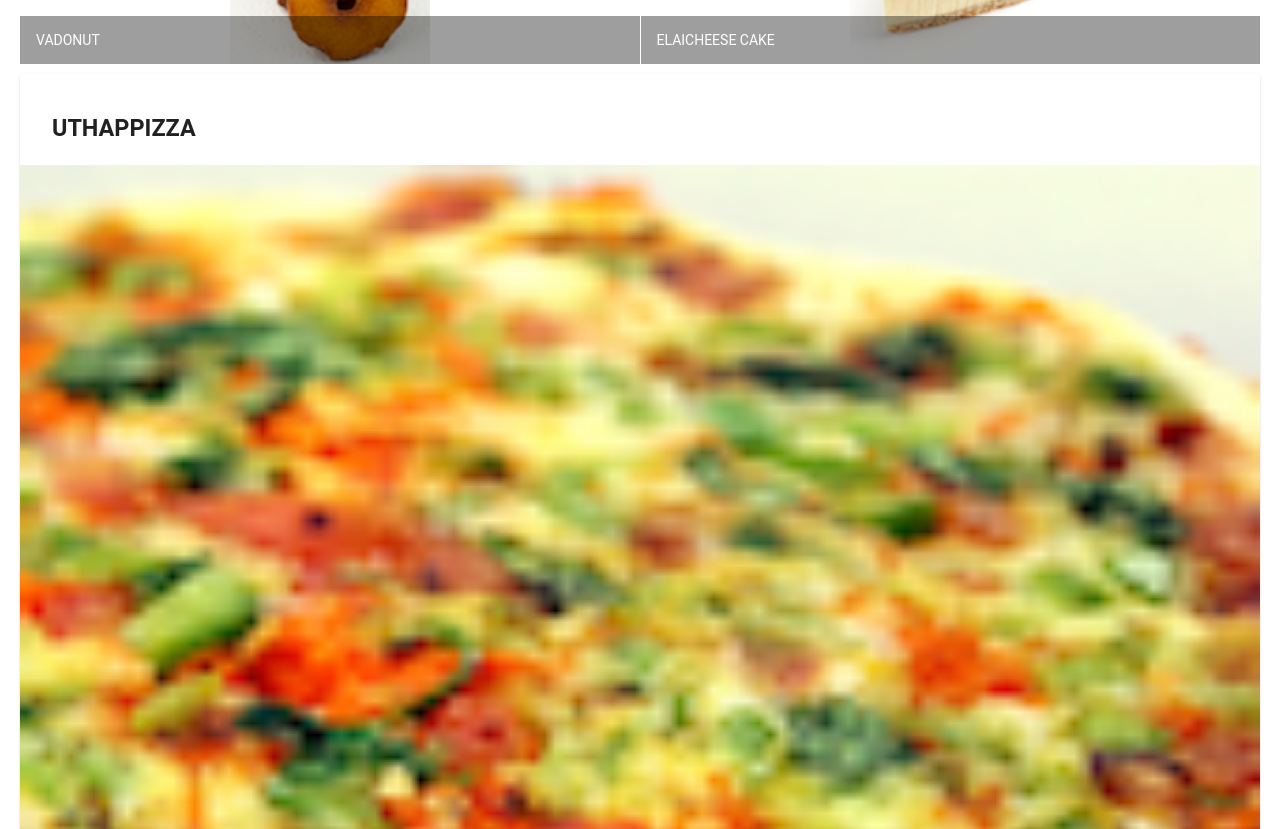
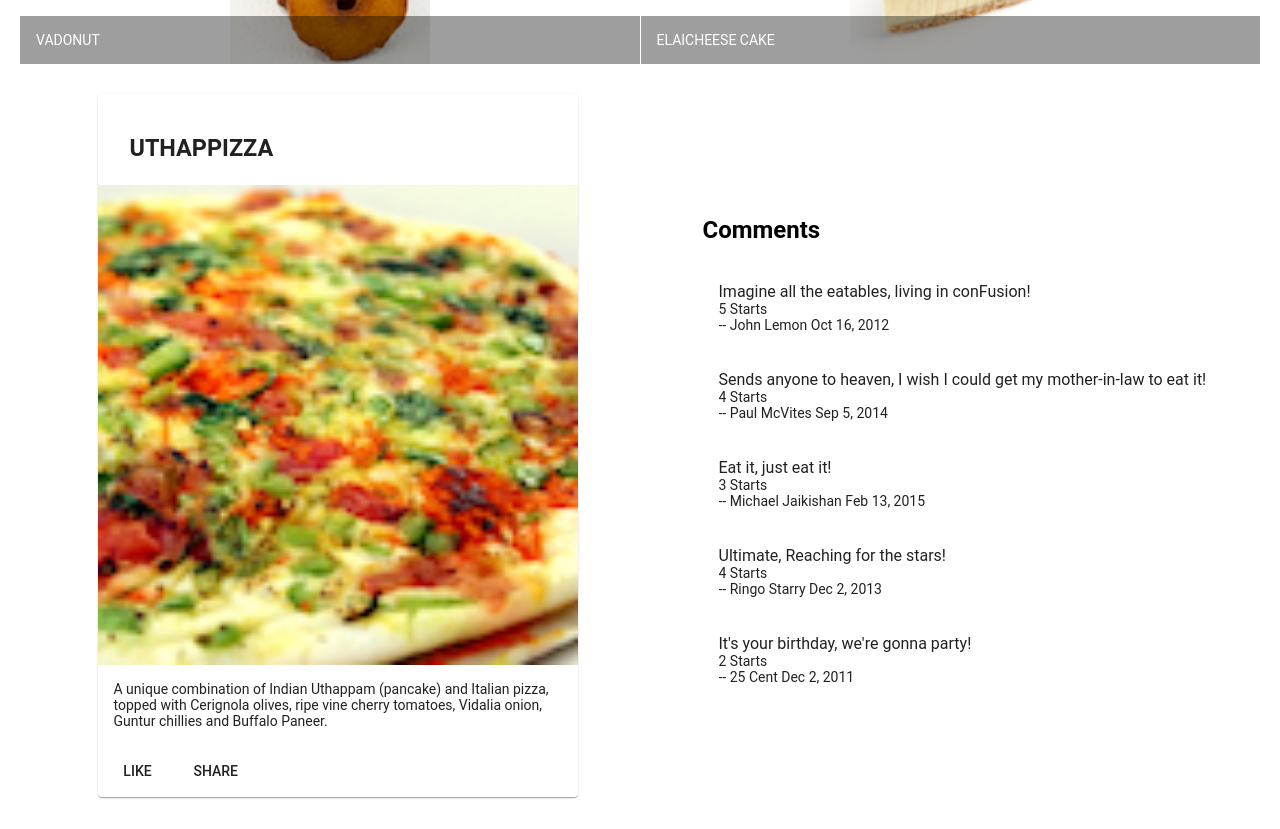
Before and after one commit to devniel93/angular-restaurant-app, an Angular app: page / in a window 1280 px wide. Shown: the part 500-1329 px from the top of the page. Built offline with nearby package versions, Linux system fonts and the light colour scheme.

Commit message:
tarea angular components

```diff
--- a/src/app/app.module.ts
+++ b/src/app/app.module.ts
@@ -12,11 +12,13 @@
 
 import 'hammerjs';
 import { MenuComponent } from './menu/menu.component';
+import { DishdetailComponent } from './dishdetail/dishdetail.component';
 
 @NgModule({
   declarations: [
     AppComponent,
-    MenuComponent
+    MenuComponent,
+    DishdetailComponent
   ],
   imports: [
     BrowserModule,
--- /dev/null
+++ b/src/app/dishdetail/dishdetail.component.html
@@ -0,0 +1,61 @@
+<!-- Task 1:
+        1.3 - Update the template of the dishdetail component. -->
+<div class="container"
+    fxLayout="row"
+    fxLayout.sm="column"
+    fxLayout.xs="column"
+    fxLayoutAlign.gt-md="space-around center"
+    fxLayoutGap="10px"
+    fxLayoutGap.xs="0">
+
+<!-- Task 2:
+        2.2 Use the Angular material card component to display the details of the dish. -->
+    <div fxFlex="40">
+        <div fxFlex *ngIf="dish">
+            <mat-card>
+                <mat-card-header>
+                    <mat-card-title>
+                        <!-- Task 2:
+                        2.3 Use the Angular uppercase pipe to turn the dish's name into
+                        all uppercase letters in the card title. -->
+                        <h3>{{dish.name | uppercase}}</h3>
+                    </mat-card-title>
+                </mat-card-header>
+                <img mat-card-image src="{{dish.image}}" alt="{{dish.name}}">
+
+                <mat-card-content>
+                    <p>{{dish.description}}</p>
+                </mat-card-content>
+
+                <mat-card-actions>
+                    <button mat-button>LIKE</button>
+                    <button mat-button>SHARE</button>
+                </mat-card-actions>
+
+            </mat-card>
+        </div>
+    </div>
+
+    <!-- Task 3:
+        3.1 Include a list of comments about the dish into the dishdetail template using
+         the Angular material list component. -->
+    <div fxFlex="40">
+        <mat-list fxFlex>
+            <h2>Comments</h2>
+            <mat-list-item *ngFor="let dishdetail of dish.comments">
+                <p matLine>
+                    {{dishdetail.comment}}<br>
+                </p>
+                <p matLine>
+                    {{dishdetail.rating}} Starts <br>
+                </p>
+                <!-- Task 3:
+                3.2 Display the date of the comment using the Angular date pipe. -->
+                <p matLine>
+                    -- {{dishdetail.author}} {{dishdetail.date | date}}
+                </p>
+            </mat-list-item>
+        </mat-list>
+    </div>
+
+</div>
--- /dev/null
+++ b/src/app/dishdetail/dishdetail.component.ts
@@ -0,0 +1,66 @@
+import { Component, OnInit } from '@angular/core';
+
+/** Task 2:
+        2.1 Add a new dish variable in dishdetail.component.ts file and
+        initialized it to the JavaScript object given above. */
+const DISH = {
+  id: '0',
+  name: 'Uthappizza',
+  image: '/assets/images/uthappizza.png',
+  category: 'mains',
+  featured: true,
+  label: 'Hot',
+  price: '4.99',
+  // tslint:disable-next-line:max-line-length
+  description: 'A unique combination of Indian Uthappam (pancake) and Italian pizza, topped with Cerignola olives, ripe vine cherry tomatoes, Vidalia onion, Guntur chillies and Buffalo Paneer.',
+  comments: [
+       {
+           rating: 5,
+           comment: 'Imagine all the eatables, living in conFusion!',
+           author: 'John Lemon',
+           date: '2012-10-16T17:57:28.556094Z'
+       },
+       {
+           rating: 4,
+           comment: 'Sends anyone to heaven, I wish I could get my mother-in-law to eat it!',
+           author: 'Paul McVites',
+           date: '2014-09-05T17:57:28.556094Z'
+       },
+       {
+           rating: 3,
+           comment: 'Eat it, just eat it!',
+           author: 'Michael Jaikishan',
+           date: '2015-02-13T17:57:28.556094Z'
+       },
+       {
+           rating: 4,
+           comment: 'Ultimate, Reaching for the stars!',
+           author: 'Ringo Starry',
+           date: '2013-12-02T17:57:28.556094Z'
+       },
+       {
+           rating: 2,
+           comment: 'It\'s your birthday, we\'re gonna party!',
+           author: '25 Cent',
+           date: '2011-12-02T17:57:28.556094Z'
+       }
+   ]
+};
+
+/* Task 1:
+  1.1 - A new dishdetail component added to Angular application.*/
+@Component({
+  selector: 'app-dishdetail',
+  templateUrl: './dishdetail.component.html',
+  styleUrls: ['./dishdetail.component.scss']
+})
+export class DishdetailComponent implements OnInit {
+
+  dish = DISH;
+
+  constructor() { }
+
+  ngOnInit(): void {
+  }
+
+}
--- a/src/app/menu/menu.component.html
+++ b/src/app/menu/menu.component.html
@@ -8,18 +8,6 @@
             <hr>
         </div>
     </div>
-
-    <!--
-    <mat-list fxFlex>
-        <mat-list-item *ngFor="let dish of dishes">
-            <img matListAvatar src={{dish.image}} alt={{dish.name}}>
-            <h1 matLine> {{dish.name}} </h1>
-            <p matLine>
-                <span> {{dish.description}} </span>
-            </p>
-        </mat-list-item>
-    </mat-list>
-    -->
 
     <div fxFlex>
         <mat-grid-list cols="2" rowHeight="200px">
@@ -34,24 +22,9 @@
 
 
     <div fxFlex *ngIf="selectedDish">
-        <mat-card>
-            <mat-card-header>
-                <mat-card-title>
-                    <h3>{{selectedDish.name | uppercase}}</h3>
-                </mat-card-title>
-            </mat-card-header>
-            <img mat-card-image src="{{selectedDish.image}}" alt="{{selectedDish.name}}">
-
-            <mat-card-content>
-                <p>{{selectedDish.description}}</p>
-            </mat-card-content>
-
-            <mat-card-actions>
-                <button mat-button>LIKE</button>
-                <button mat-button>SHARE</button>
-            </mat-card-actions>
-
-        </mat-card>
+        <!-- Task 1:
+        1.2 - Included the dishdetail into menu component's template. -->
+        <app-dishdetail></app-dishdetail>
     </div>
 
 </div>
```
Also changed, not shown: src/app/dishdetail/dishdetail.component.scss (added), 1 other file (tests, documents, lock files or other folders).
